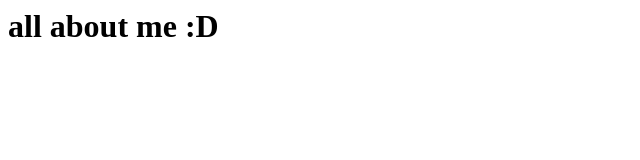
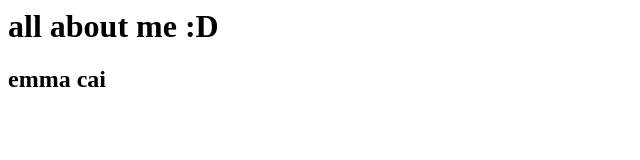
Before and after one commit to emma-caii/about-me-D, a plain HTML site: page index.html in a window 1280 px wide. Shown: the whole page, without its empty margins (0-640 px from the left). Drawn offline with Linux system fonts and the light colour scheme.

Commit message:
Update index.html

```diff
--- a/index.html
+++ b/index.html
@@ -1,3 +1,4 @@
 <html>
   <h1> all about me :D </h1>
+  <h2> emma cai </h2>
 </html>
```
